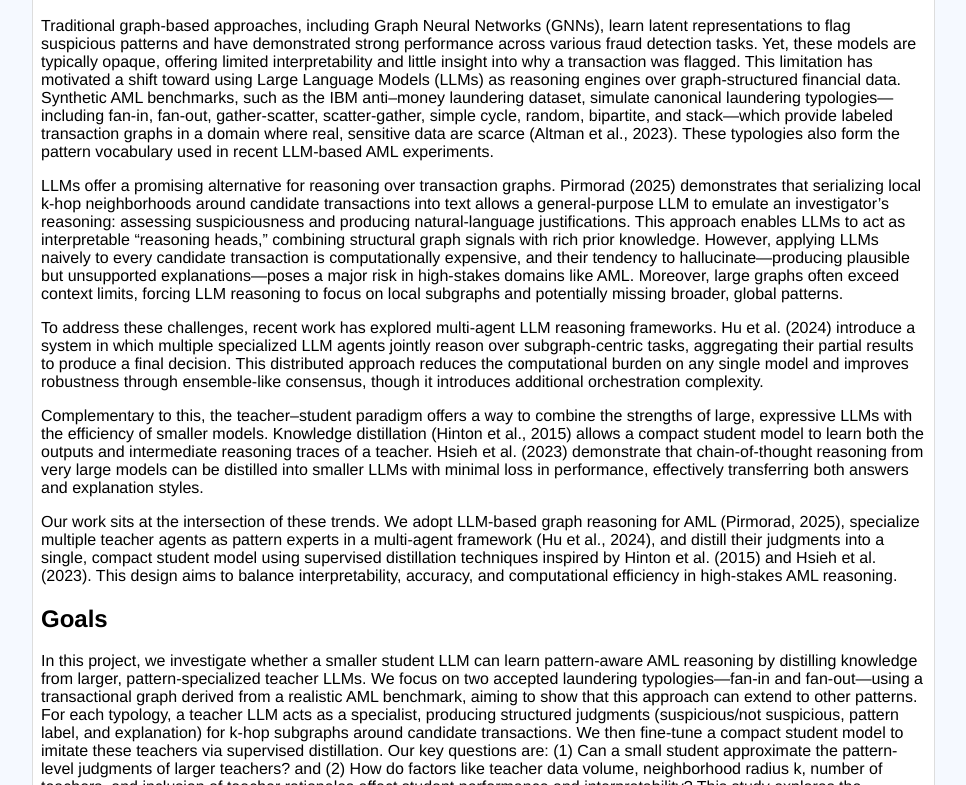
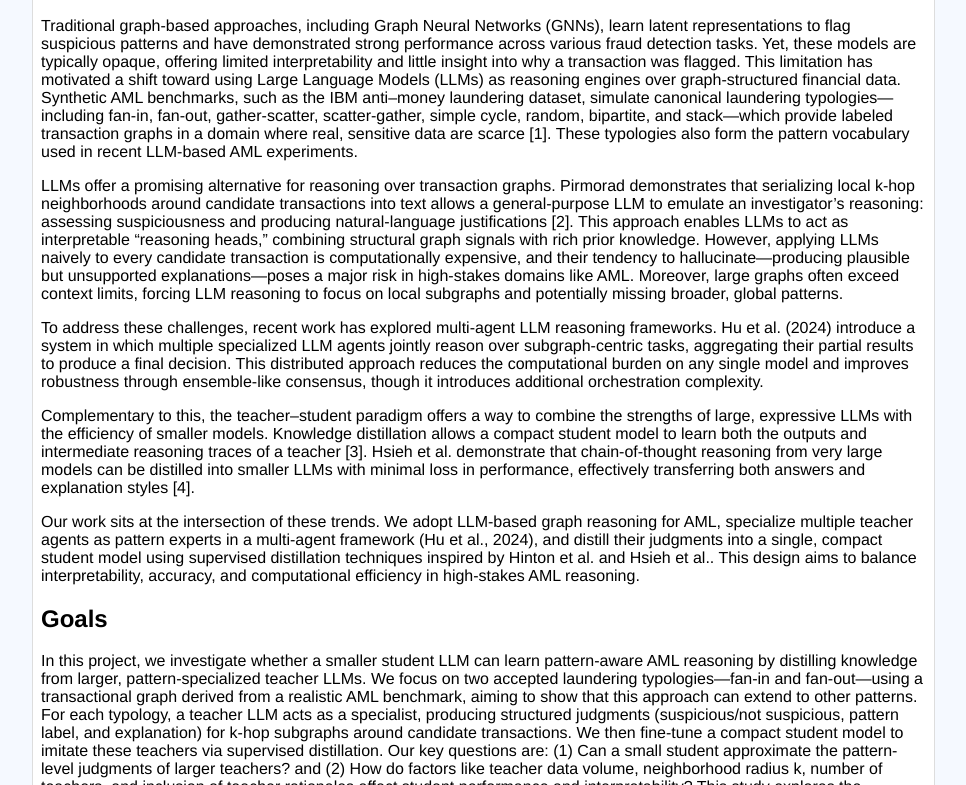
Before and after one commit to eghosaohenhen/anomaly-llm, a plain HTML site: page blog_template/index.html in a window 1280 px wide. Shown: the part 431-1216 px from the top of the page, without its empty margins (126-1092 px from the left). Drawn offline with nearby package versions, Linux system fonts and the light colour scheme.

Commit message:
Updating in text citations

```diff
--- a/blog_template/index.html
+++ b/blog_template/index.html
@@ -283,16 +283,16 @@
           laundering dataset, simulate canonical laundering typologies—including
           fan-in, fan-out, gather-scatter, scatter-gather, simple cycle, random,
           bipartite, and stack—which provide labeled transaction graphs in a
-          domain where real, sensitive data are scarce (Altman et al., 2023).
+          domain where real, sensitive data are scarce [1].
           These typologies also form the pattern vocabulary used in recent
           LLM-based AML experiments.
         </p>
         <p>
           LLMs offer a promising alternative for reasoning over transaction
-          graphs. Pirmorad (2025) demonstrates that serializing local k-hop
+          graphs. Pirmorad demonstrates that serializing local k-hop
           neighborhoods around candidate transactions into text allows a
           general-purpose LLM to emulate an investigator’s reasoning: assessing
-          suspiciousness and producing natural-language justifications. This
+          suspiciousness and producing natural-language justifications [2]. This
           approach enables LLMs to act as interpretable “reasoning heads,”
           combining structural graph signals with rich prior knowledge. However,
           applying LLMs naively to every candidate transaction is
@@ -314,20 +314,20 @@
         <p>
           Complementary to this, the teacher–student paradigm offers a way to
           combine the strengths of large, expressive LLMs with the efficiency of
-          smaller models. Knowledge distillation (Hinton et al., 2015) allows a
+          smaller models. Knowledge distillation allows a
           compact student model to learn both the outputs and intermediate
-          reasoning traces of a teacher. Hsieh et al. (2023) demonstrate that
+          reasoning traces of a teacher [3]. Hsieh et al. demonstrate that
           chain-of-thought reasoning from very large models can be distilled
           into smaller LLMs with minimal loss in performance, effectively
-          transferring both answers and explanation styles.<br />
+          transferring both answers and explanation styles [4].<br />
         </p>
         <p>
           Our work sits at the intersection of these trends. We adopt LLM-based
-          graph reasoning for AML (Pirmorad, 2025), specialize multiple teacher
+          graph reasoning for AML, specialize multiple teacher
           agents as pattern experts in a multi-agent framework (Hu et al.,
           2024), and distill their judgments into a single, compact student
           model using supervised distillation techniques inspired by Hinton et
-          al. (2015) and Hsieh et al. (2023). This design aims to balance
+          al. and Hsieh et al.. This design aims to balance
           interpretability, accuracy, and computational efficiency in
           high-stakes AML reasoning.
         </p>
@@ -376,7 +376,7 @@
             types, and a curated block of serialized subgraphs. For the few-shot
             examples, we constructed balanced sets of positive
             (pattern-specific) and negative (non-laundering) subgraphs using the
-            pattern annotations provided in the dataset by Altman et al. These
+            pattern annotations provided in the dataset by Altman et al [1]. These
             exemplars were paired with concise explanations of the relevant
             typology to help the teacher specialize.
           </p>
```
